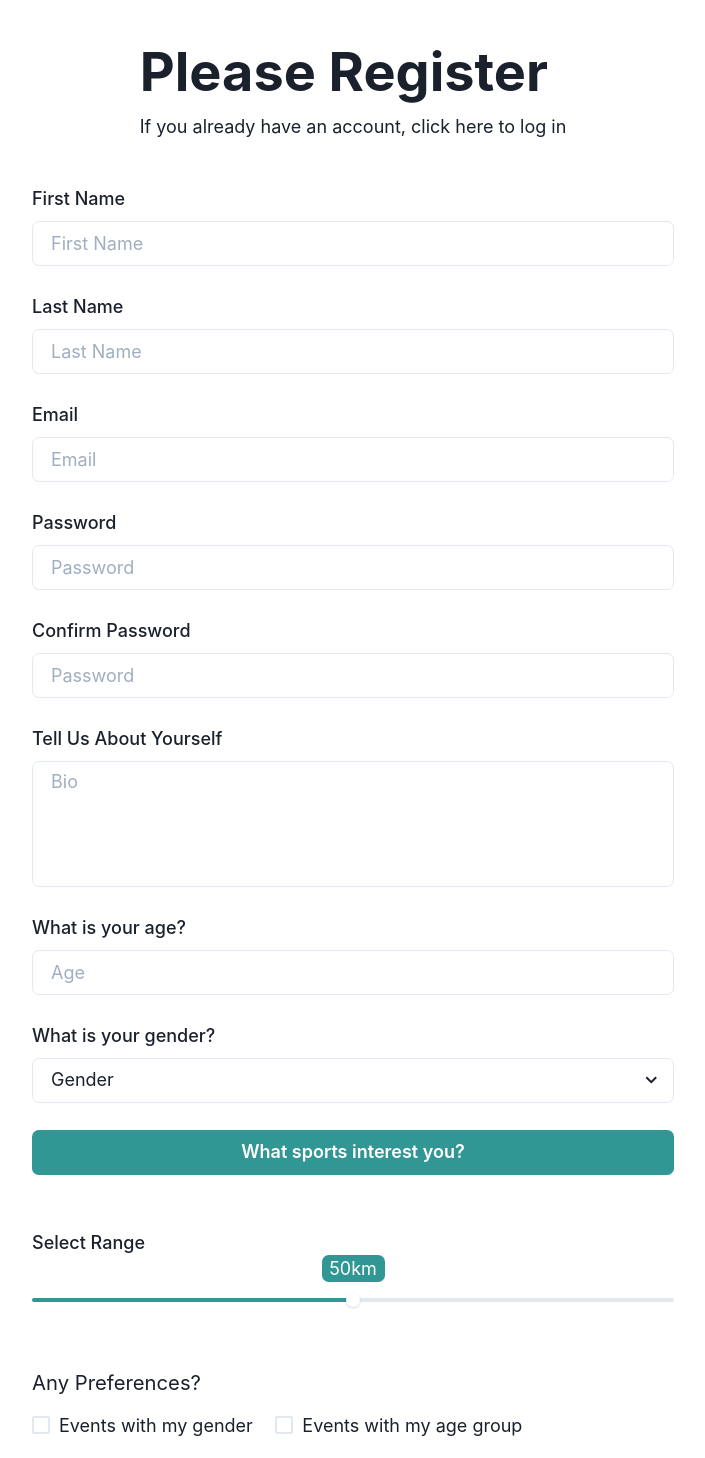
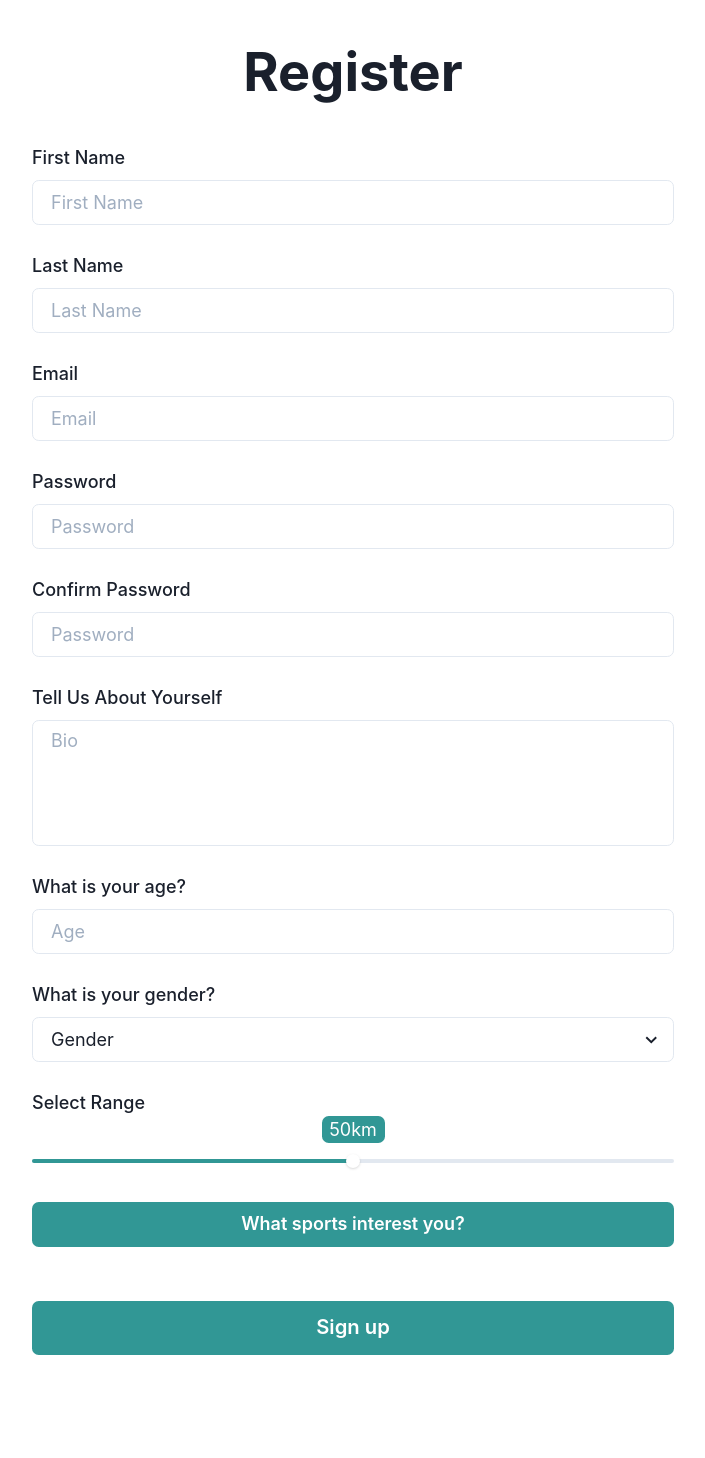
Before and after one commit to christopherdegroot/Sportr, a Next.js app: page /register in a window 1280 px wide. Shown: the top 1458 px of the page, without its empty margins (287-992 px from the left). Built offline with nearby package versions, Linux system fonts and the light colour scheme.

Commit message:
remove preferences from here

```diff
--- a/components/Register.js
+++ b/components/Register.js
@@ -29,27 +29,21 @@ import {
   CheckboxGroup,
   Grid,
   Stack,
-  useToast
+  useToast,
 } from "@chakra-ui/react";
 import Sportcheckbox from "./Sportcheckbox";
 import { useState } from "react";
 
 const Details = (props) => {
   const { isOpen, onToggle } = useDisclosure();
-  const [sliderValue, setSliderValue] = useState(50)
-  const toast = useToast()
-
+  const [sliderValue, setSliderValue] = useState(50);
+  const toast = useToast();
 
   return (
     <Container maxW="container.md">
-      <VStack w="full" h="full" p={10} spacing={10} >
+      <VStack w="full" h="full" p={10} spacing={10}>
         <VStack spacing={3} alignItems="flex-start">
-          <Heading size="2xl"> Please Register </Heading>
-          <Text>
-            {" "}
-            If you already have an account, click <Link href="/">here</Link> to
-            log in{" "}
-          </Text>
+          <Heading size="2xl"> Register </Heading>
         </VStack>
         <SimpleGrid columns={2} rowGap={6} w="full">
           <GridItem colSpan={2}>
@@ -73,50 +67,73 @@ const Details = (props) => {
           <GridItem colSpan={2}>
             <FormControl>
               <FormLabel>Password </FormLabel>
-              <Input type="password" placeholder="Password"/>
+              <Input type="password" placeholder="Password" />
             </FormControl>
           </GridItem>
           <GridItem colSpan={2}>
             <FormControl>
               <FormLabel>Confirm Password </FormLabel>
-              <Input type="password" placeholder="Password"/>
+              <Input type="password" placeholder="Password" />
             </FormControl>
           </GridItem>
           <GridItem colSpan={2}>
             <FormControl>
               <FormLabel>Tell Us About Yourself </FormLabel>
-              <Textarea resize="none" h="7em" placeholder="Bio"/>
+              <Textarea resize="none" h="7em" placeholder="Bio" />
             </FormControl>
           </GridItem>
           <GridItem colSpan={2}>
             <FormControl>
               <FormLabel>What is your age?</FormLabel>
-              <Input type="number" placeholder="Age"/>
-
+              <Input type="number" placeholder="Age" />
             </FormControl>
           </GridItem>
           <GridItem colSpan={2}>
             <FormControl>
               <FormLabel>What is your gender?</FormLabel>
               <Select placeholder="Gender">
-                <option value='male'>Male</option>
-                <option value='female'>Female</option>
-                <option value='male'>Other</option>
+                <option value="male">Male</option>
+                <option value="female">Female</option>
+                <option value="male">Other</option>
               </Select>
             </FormControl>
           </GridItem>
 
           <GridItem colSpan={2}>
+            <FormLabel pb={5}>Select Range</FormLabel>
+            <Slider
+              aria-label="slider-ex-6"
+              onChange={(val) => setSliderValue(val)}
+            >
+              <SliderMark
+                rounded={"md"}
+                value={sliderValue}
+                textAlign="center"
+                bg="teal.500"
+                color="white"
+                mt="-10"
+                ml="-7"
+                w="14"
+              >
+                {sliderValue}km
+              </SliderMark>
+              <SliderTrack>
+                <SliderFilledTrack bg="teal.500" />
+              </SliderTrack>
+              <SliderThumb />
+            </Slider>
+          </GridItem>
+          <GridItem colSpan={2}>
             {/* checkbox component has an on user changed event that we can use to reflect on the users choice */}
-            <Button w={'100%'} colorScheme={'teal'} onClick={onToggle}>
+            <Button w={"100%"} colorScheme={"teal"} onClick={onToggle}>
               What sports interest you?
             </Button>
             <Collapse colSpan={2} in={isOpen} animateOpacity>
               <Box
                 p="40px"
-                color="white"
+                color="black"
                 mt="4"
-                bg="teal.500"
+                bg="rgb(247, 247, 247)"
                 rounded="md"
                 shadow="md"
               >
@@ -124,53 +141,31 @@ const Details = (props) => {
               </Box>
             </Collapse>
           </GridItem>
+          <GridItem colSpan={2}></GridItem>
+
+          {props.registerPage && (
             <GridItem colSpan={2}>
-          </GridItem>
-          <GridItem colSpan={2}>
-            <FormLabel pb={5} >Select Range</FormLabel>
-            <Slider aria-label='slider-ex-6' onChange={(val) => setSliderValue(val)}>
-              <SliderMark
-                rounded={'md'}
-                value={sliderValue}
-                textAlign='center'
-                bg='teal.500'
-                color='white'
-                mt='-10'
-                ml='-7'
-                w='14'
-              >
-                {sliderValue}km
-              </SliderMark>
-              <SliderTrack>
-                <SliderFilledTrack bg='teal.500' />
-              </SliderTrack>
-              <SliderThumb />
-            </Slider>
-          </GridItem>
-          <GridItem></GridItem>
-          <GridItem colSpan={2}>
-            <Text pb='3' fontSize={'lg'}>Any Preferences?</Text>
-          <Stack spacing={5} direction='row'>
-            <Checkbox>Events with my gender</Checkbox>
-            <Checkbox>Events with my age group</Checkbox>
-          </Stack>
-          </GridItem>
-          {props.registerPage && (<GridItem colSpan={2}>
               <Link href="/profile">
-              <Button colorScheme="teal" w="full" size="lg" onClick={() =>
+                <Button
+                  colorScheme="teal"
+                  w="full"
+                  size="lg"
+                  onClick={() =>
                     toast({
-                  title: 'Account created.',
-                  description: "Your account has been successfully created.",
-                  status: 'success',
+                      title: "Account created.",
+                      description:
+                        "Your account has been successfully created.",
+                      status: "success",
                       duration: 3000,
                       isClosable: true,
-                })}
+                    })
+                  }
                 >
                   Sign up
                 </Button>
-
               </Link>
-          </GridItem>)}
+            </GridItem>
+          )}
         </SimpleGrid>
       </VStack>
     </Container>
```
Lines whose indentation alone changed are shown as unchanged.
